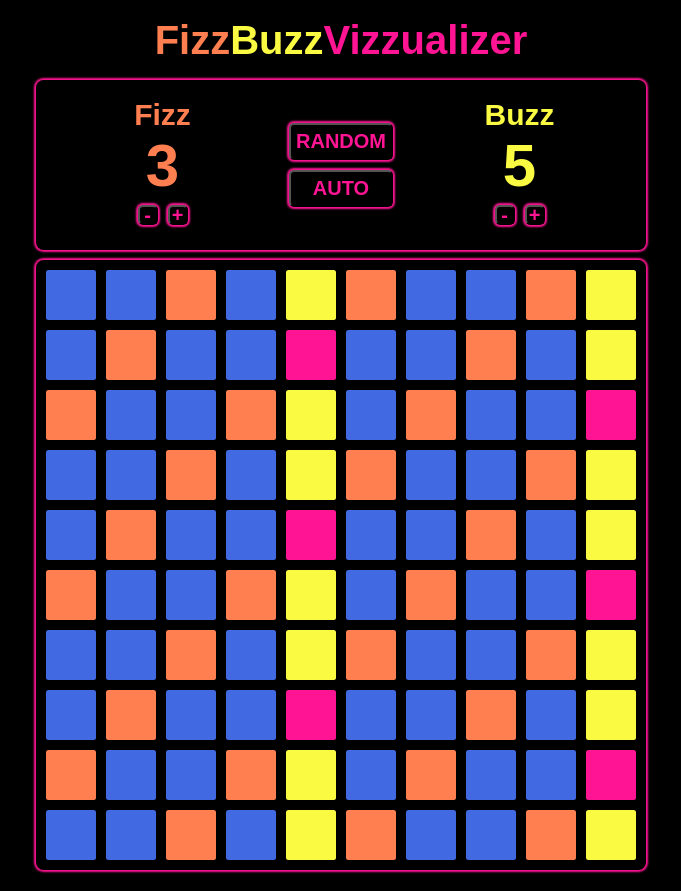
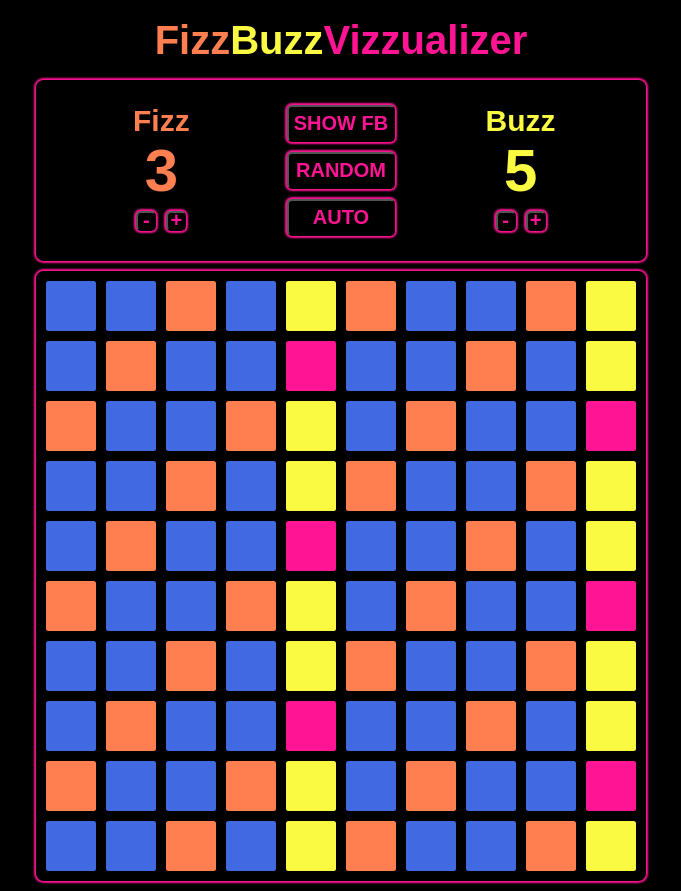
Before and after one commit to havenao/FizzBuzzVizzualizer, a React (Create React App) app: page / in a window 1280 px wide. Shown: the whole page, without its empty margins (299-980 px from the left). Built offline with nearby package versions, Linux system fonts and the light colour scheme.

Commit message:
refactored and added Show/Hide FizzBuzz Letters button

```diff
--- a/src/App.js
+++ b/src/App.js
@@ -6,18 +6,18 @@ function App() {
   // Set a number for Fizz and Buzz
   const [fizz, setFizz] = useState(3);
   const [buzz, setBuzz] = useState(5);
-  const [letters, setLetters] = useState(false);
+  const [show, setShow] = useState(false);
 
   // Fill an Array with when to fizz,buzz and/or fizzbuzz
   const fillBoxes = (f, b) => {
     let newBoxes = [];
     for (let i = 1; i <= 100; i++) {
       if (i % f === 0 && i % b === 0) {
-        newBoxes.push("fizzbuzz");
+        newBoxes.push("FB");
       } else if (i % f === 0) {
-        newBoxes.push("fizz");
+        newBoxes.push("F");
       } else if (i % b === 0) {
-        newBoxes.push("buzz");
+        newBoxes.push("B");
       } else {
         newBoxes.push(i);
       }
@@ -59,18 +59,18 @@ function App() {
     <main className="center-col">
       <header className="center-col">
         <h1 className="title">
-          <span className="fizz-text">Fizz</span>
-          <span className="buzz-text">Buzz</span>
-          <span className="fizzbuzz-text">Vizzualizer</span>
+          <span className="F-text">Fizz</span>
+          <span className="B-text">Buzz</span>
+          <span className="FB-text">Vizzualizer</span>
         </h1>
         <section className="settings">
           {/* FIZZ ZONE */}
           <div className="center-col">
-            <label htmlFor="fizz" className="fizz-text">
+            <label htmlFor="fizz" className="F-text">
               Fizz
             </label>
             <input
-              className="fizz-text"
+              className="F-text"
               name="fizz"
               type="number"
               min="2"
@@ -99,8 +99,12 @@ function App() {
               </button>
             </div>
           </div>
+
           {/* BUTTON ZONE */}
           <div className="btn-container">
+            <button className="btn" onClick={() => setShow(!show)}>
+              {show ? "HIDE FB" : "SHOW FB"}
+            </button>
             <button className="btn" onClick={randomizeFB}>
               RANDOM
             </button>
@@ -111,13 +115,14 @@ function App() {
               {isPlaying ? "STOP" : "AUTO"}
             </button>
           </div>
+
           {/* BUZZ ZONE */}
           <div className="center-col">
-            <label htmlFor="buzz" className="buzz-text">
+            <label htmlFor="B" className="B-text">
               Buzz
             </label>
             <input
-              className="buzz-text"
+              className="B-text"
               name="buzz"
               type="number"
               min="2"
@@ -149,9 +154,10 @@ function App() {
         </section>
       </header>
 
-      <section className="container">
+      {/* THE GRID */}
+      <section className="grid">
         {boxes.map((box, index) => {
-          return <Box box={box} key={index} />;
+          return <Box box={box} show={show} key={index} />;
         })}
       </section>
     </main>
--- a/src/Box.js
+++ b/src/Box.js
@@ -1,7 +1,7 @@
-import React, { useState } from "react";
+import React from "react";
 
-function Box({ box }) {
-  return <div className={`box ${box}`}></div>;
+function Box({ box, show }) {
+  return <div className={`box ${box}`}>{show ? box : ""}</div>;
 }
 
 export default Box;
--- a/src/index.css
+++ b/src/index.css
@@ -87,31 +87,6 @@ header {
   border-radius: 0.75rem;
 }
 
-.container {
-  margin: 1rem 0;
-  padding: 0.5rem;
-  display: flex;
-  justify-content: center;
-  flex-wrap: wrap;
-  width: 60rem;
-  height: 60rem;
-  box-shadow: 0 0 2px 2px deeppink;
-  border-radius: 0.75rem;
-}
-
-.box {
-  background-color: royalblue;
-  width: 5rem;
-  height: 5rem;
-  margin: 0.5rem;
-  border-radius: 0.25rem;
-  transition: ease 0.5s;
-}
-
-.box:hover {
-  box-shadow: 0 0 5px 1px white;
-}
-
 input {
   width: 8rem;
   height: 6rem;
@@ -181,32 +156,56 @@ button:focus {
   font-size: 2rem;
   font-weight: 700;
 }
+.grid {
+  margin: 1rem 0;
+  padding: 0.5rem;
+  display: flex;
+  justify-content: center;
+  flex-wrap: wrap;
+  width: 60rem;
+  height: 60rem;
+  box-shadow: 0 0 2px 2px deeppink;
+  border-radius: 0.75rem;
+}
+.box {
+  background-color: royalblue;
+  color: black;
+  font-size: 3rem;
+  width: 5rem;
+  height: 5rem;
+  margin: 0.5rem;
+  border-radius: 0.25rem;
+  transition: ease 0.5s;
+  display: flex;
+  justify-content: center;
+  align-items: center;
+}
 
-.fizz {
+.F {
   background-color: coral;
 }
-.fizz-text {
+.F-text {
   color: coral;
 }
 
-.buzz {
+.B {
   background-color: rgb(250, 250, 67);
 }
-.buzz-text {
+.B-text {
   color: rgb(250, 250, 67);
 }
-.fizz-text,
-.buzz-text {
+.F-text,
+.B-text {
   text-align: center;
 }
-label.fizz-text,
-label.buzz-text {
+label.F-text,
+label.B-text {
   font-size: 3rem;
 }
 
-.fizzbuzz {
+.FB {
   background-color: deeppink;
 }
-.fizzbuzz-text {
+.FB-text {
   color: deeppink;
 }
```
Also changed, not shown: 2 other files (tests, documents, lock files or other folders).
